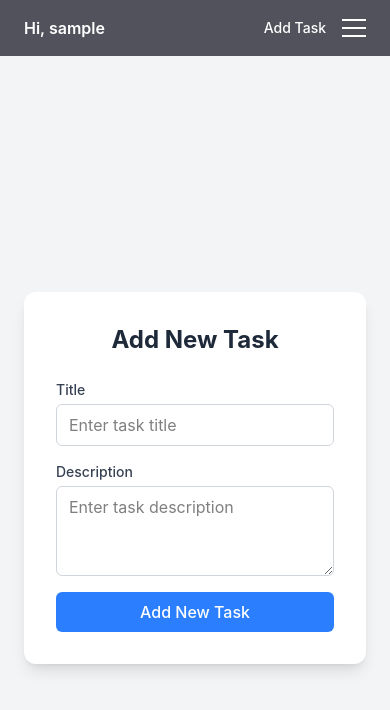
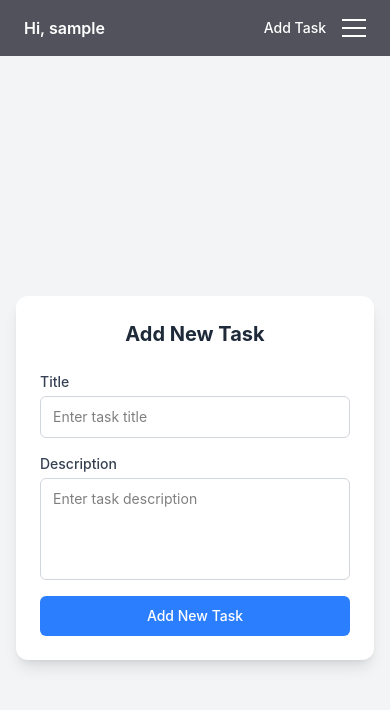
Before and after one commit to talha125-git/Todo-app, a React (Vite) app in the folder frontend/: page /add in a window 390 px wide. Shown: the top 710 px of the page. Built offline with nearby package versions, Linux system fonts and the light colour scheme; sample sign-in values are in the browser's storage.

Commit message:
make add task responsive

```diff
--- a/frontend/src/componants/AddTask.jsx
+++ b/frontend/src/componants/AddTask.jsx
@@ -23,43 +23,45 @@ const AddTask = () => {
         if (result.success) {
             navigate('/')
         } else {
-            alert('Try after Sametime time')
+            alert('Try after Sometime')
         }
     }
 
     return (
-        <div className="min-h-screen flex items-center justify-center bg-gray-100 p-6">
+        <div className="min-h-screen flex items-center justify-center bg-gray-100 p-4 md:p-6">
 
-            <div className="bg-white shadow-lg rounded-xl w-full max-w-md p-8">
-                <h1 className="text-2xl font-bold text-gray-800 mb-6 text-center"> Add New Task </h1>
+            <div className="bg-white shadow-lg rounded-xl w-full max-w-md p-6 md:p-8">
+                <h1 className="text-xl md:text-2xl font-bold text-gray-800 mb-6 text-center">
+                    Add New Task
+                </h1>
 
                 <section className="flex flex-col gap-4">
                     <div className="flex flex-col">
-                        <label className="text-sm font-medium text-gray-700 mb-1"> Title </label>
+                        <label className="text-sm font-medium text-gray-700 mb-1">Title</label>
                         <input
                             onChange={(event) => setTaskData({ ...taskData, title: event.target.value })}
                             type="text"
                             name="title"
                             placeholder="Enter task title"
-                            className="border border-gray-300 rounded-md px-3 py-2 focus:outline-none focus:ring-2 focus:ring-blue-500"
+                            className="border border-gray-300 rounded-md px-3 py-2.5 focus:outline-none focus:ring-2 focus:ring-blue-500 text-sm md:text-base"
                         />
                     </div>
 
                     <div className="flex flex-col">
-                        <label className="text-sm font-medium text-gray-700 mb-1"> Description </label>
+                        <label className="text-sm font-medium text-gray-700 mb-1">Description</label>
                         <textarea
                             onChange={(event) => setTaskData({ ...taskData, description: event.target.value })}
                             name="description"
                             placeholder="Enter task description"
-                            rows="3"
-                            className="border border-gray-300 rounded-md px-3 py-2 focus:outline-none focus:ring-2 focus:ring-blue-500"
+                            rows="4"
+                            className="border border-gray-300 rounded-md px-3 py-2.5 focus:outline-none focus:ring-2 focus:ring-blue-500 text-sm md:text-base resize-none"
                         ></textarea>
                     </div>
 
                     <button
                         type="submit"
                         onClick={HanddleAddTask}
-                        className="bg-blue-500 cursor-pointer text-white py-2 rounded-md font-medium hover:bg-blue-600 transition duration-200"
+                        className="bg-blue-500 cursor-pointer text-white py-2.5 rounded-md font-medium hover:bg-blue-600 transition duration-200 text-sm md:text-base"
                     >
                         Add New Task
                     </button>
```
Also changed, not shown: 1 other file (tests, documents, lock files or other folders).
